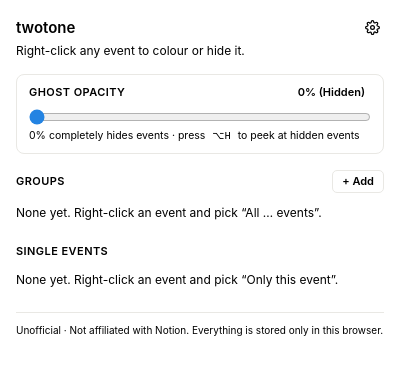
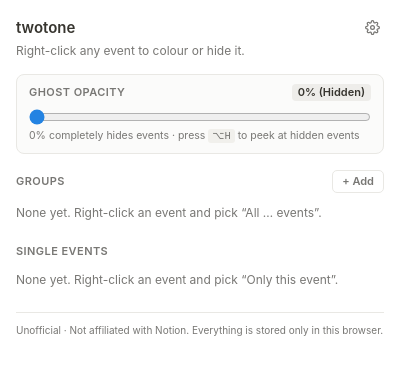
Before and after one commit to justnfung/twotone, a browser extension: page extension/popup.html in a window 400 px wide. Drawn offline with Linux system fonts and the light colour scheme.

Commit message:
TwoTone 2.4.1: lime+indigo icon, light mode popup fix, streamlined README

```diff
--- a/extension/popup.html
+++ b/extension/popup.html
@@ -3,9 +3,11 @@
 <head>
 <meta charset="utf-8">
 <title>twotone</title>
+<link rel="icon" type="image/png" sizes="32x32" href="icons/icon32.png">
+<link rel="icon" type="image/png" sizes="16x16" href="icons/icon16.png">
 <style>
-  :root { color-scheme: light dark; --bg: var(--bg); --bg-soft: var(--bg-soft); --bg-chip: var(--bg-chip); --bg-card: var(--bg-card); --bg-hover: var(--bg-hover); --btn-hover: var(--btn-hover);
-    --line: #e9e8e4; --line-strong: var(--line-strong); --muted: var(--muted); --ink: var(--ink); --badge: #63615c; --bar: #9b9a97; --accent: #2383e2;
+  :root { color-scheme: light dark; --bg: #ffffff; --bg-soft: #fbfbfa; --bg-chip: #f1f0ec; --bg-card: #f7f6f3; --bg-hover: #eeedea; --btn-hover: #f7f6f3;
+    --line: #e9e8e4; --line-strong: #d3d1cb; --muted: #787774; --ink: #37352f; --badge: #63615c; --bar: #9b9a97; --accent: #2383e2;
     --pop-shadow: 0 4px 20px rgba(0,0,0,0.14), 0 0 0 1px rgba(0,0,0,0.08); }
   @media (prefers-color-scheme: dark) {
     :root { --bg: #202020; --bg-soft: #272727; --bg-chip: #333333; --bg-card: #2d2d2d; --bg-hover: #3a3a3a; --btn-hover: #2c2c2c;
--- a/package.json
+++ b/package.json
@@ -1,6 +1,6 @@
 {
   "name": "twotone",
-  "version": "2.4.0",
+  "version": "2.4.1",
   "private": true,
   "description": "TwoTone: right-click a Notion Calendar event to give it, or its whole course, its own fill colour.",
   "license": "MIT",
```
Also changed, not shown: README.md, docs/icon.svg (added), extension/icons/icon128.png, extension/icons/icon16.png, extension/icons/icon32.png, extension/icons/icon48.png, extension/manifest.json.
